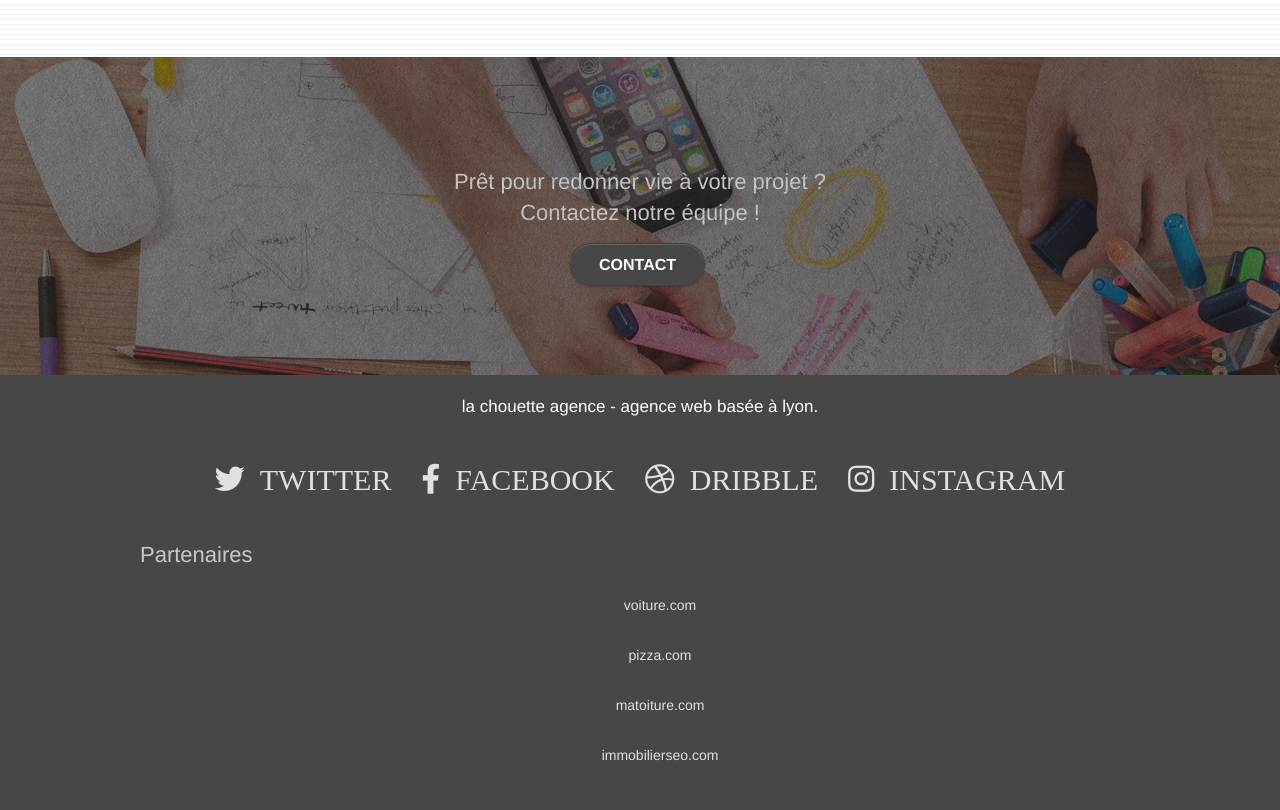
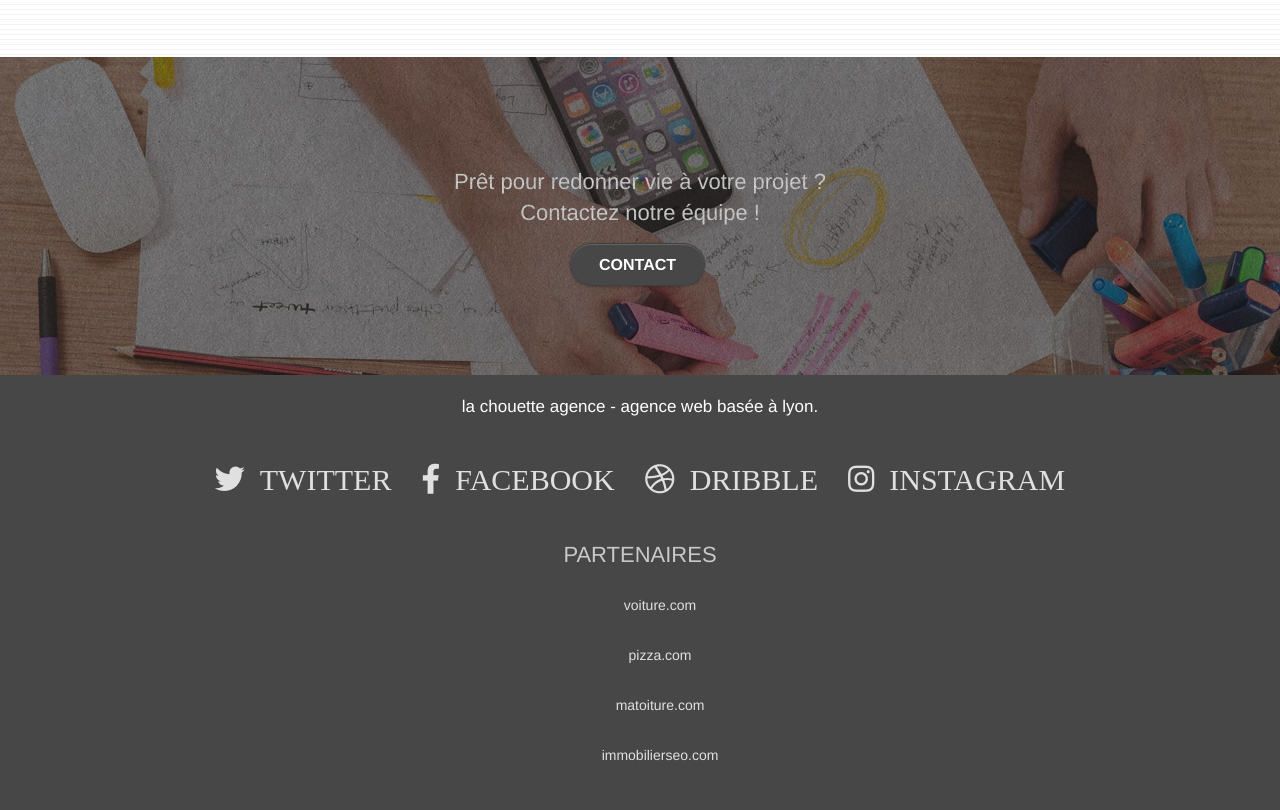
Before and after one commit to CorentinDNT/CorentinDonato_4_27022021, a plain HTML site: page index.html in a window 1280 px wide. Shown: the part 3094-3904 px from the top of the page. Drawn offline with Linux system fonts and the light colour scheme.

Commit message:
text transform footer

```diff
--- a/index.html
+++ b/index.html
@@ -226,7 +226,7 @@
 				</div>
 				<div>
 					<div>
-						<h2>Partenaires</h2>
+						<h2 class="part-title">Partenaires</h2>
 							<ul class="ul-footer">
 								<li class="list-footer"><a href="voiture.com">voiture.com</a></li>
 								<li class="list-footer"><a href="pizza.com">pizza.com</a></li>
--- a/style.css
+++ b/style.css
@@ -1165,12 +1165,18 @@ a {
     flex-wrap: wrap;
 }
 .list-footer {
-    margin: 0 35px;
+    margin: 0;
     height: 50px;
     width: 100%;
     display: flex;
     justify-content: center;
     align-items: center;
+}
+.part-title {
+    justify-content: center;
+    text-transform: uppercase;
+    align-items: center;
+    display: flex;
 }
 /*
 #F3976C
```
